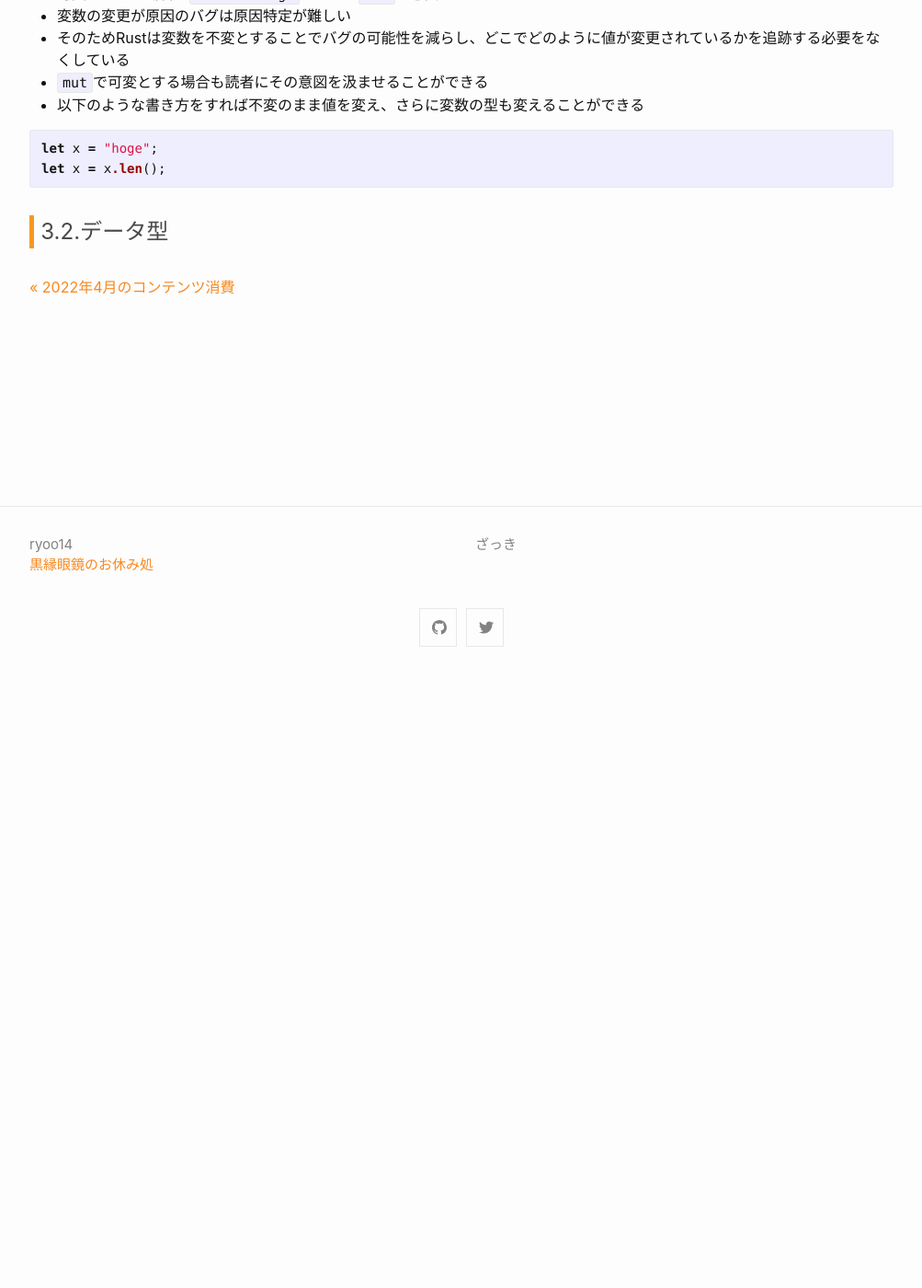
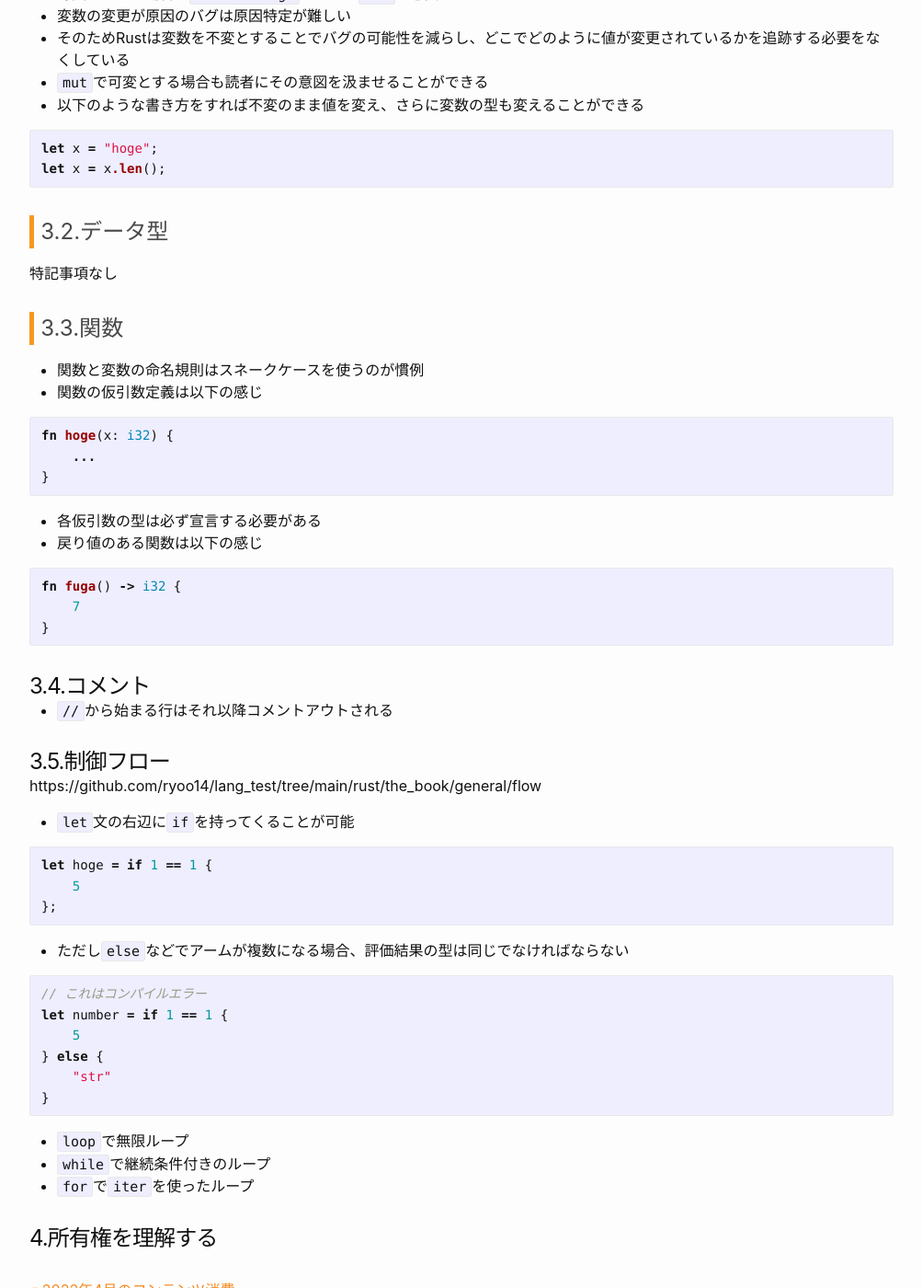
Before and after one commit to ryoo14/blog_ryoo_cc, a Jekyll site: the page built from _posts/2022-05-01-rust_the_book.md, in a window 1280 px wide and 1400 px high, scrolled down 662 px. Shown: the whole window at 92% size, without its empty margins (138-1141 px from the left). Built offline with Jekyll 4.4.1, drawn with Linux system fonts in a browser that asks for light colours.

Commit message:
20220504

````diff
--- a/_posts/2022-05-01-rust_the_book.md
+++ b/_posts/2022-05-01-rust_the_book.md
@@ -38,3 +38,58 @@ let x = x.len();
 ```
 
 ## 3.2.データ型
+
+特記事項なし
+
+## 3.3.関数
+
+- 関数と変数の命名規則はスネークケースを使うのが慣例
+- 関数の仮引数定義は以下の感じ
+
+```rust
+fn hoge(x: i32) {
+    ...
+}
+```
+
+- 各仮引数の型は必ず宣言する必要がある
+- 戻り値のある関数は以下の感じ
+
+```rust
+fn fuga() -> i32 {
+    7
+}
+```
+
+# 3.4.コメント
+
+- `//`から始まる行はそれ以降コメントアウトされる
+
+# 3.5.制御フロー
+
+https://github.com/ryoo14/lang_test/tree/main/rust/the_book/general/flow
+
+- `let`文の右辺に`if`を持ってくることが可能
+
+```rust
+let hoge = if 1 == 1 {
+    5
+};
+```
+
+- ただし`else`などでアームが複数になる場合、評価結果の型は同じでなければならない
+
+```rust
+// これはコンパイルエラー
+let number = if 1 == 1 {
+    5
+} else {
+    "str"
+}
+```
+
+- `loop`で無限ループ
+- `while`で継続条件付きのループ
+- `for`で`iter`を使ったループ
+
+# 4.所有権を理解する
````
